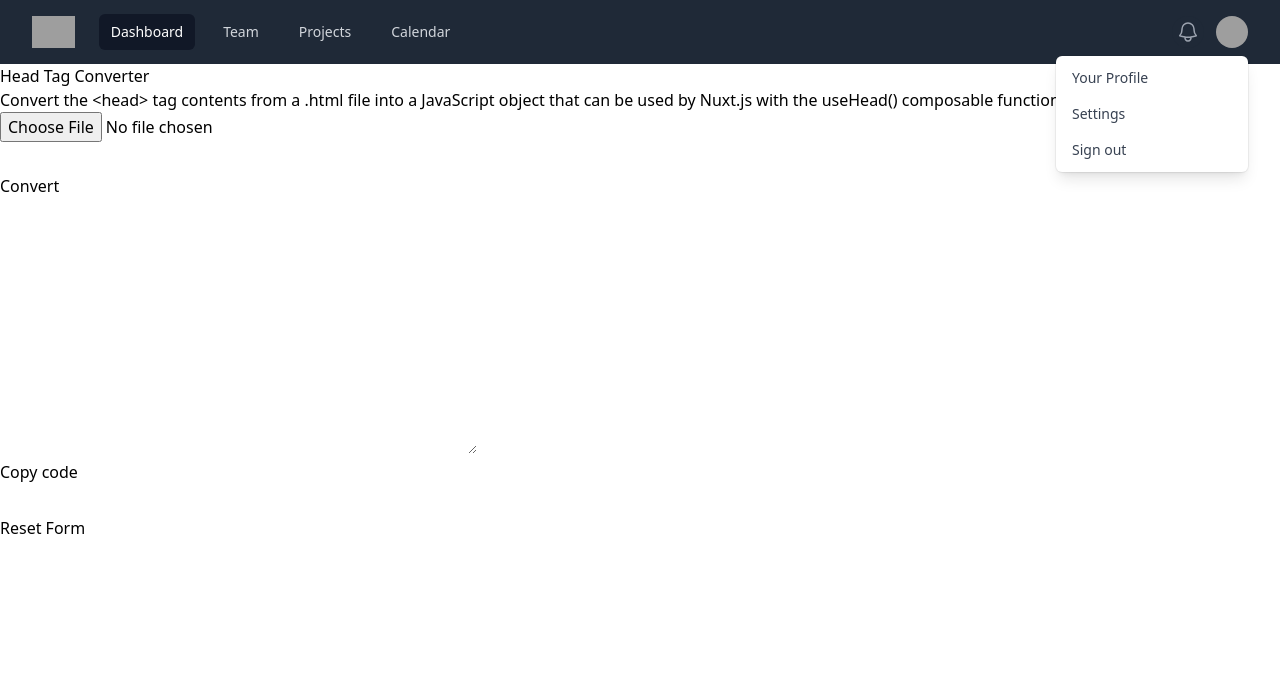
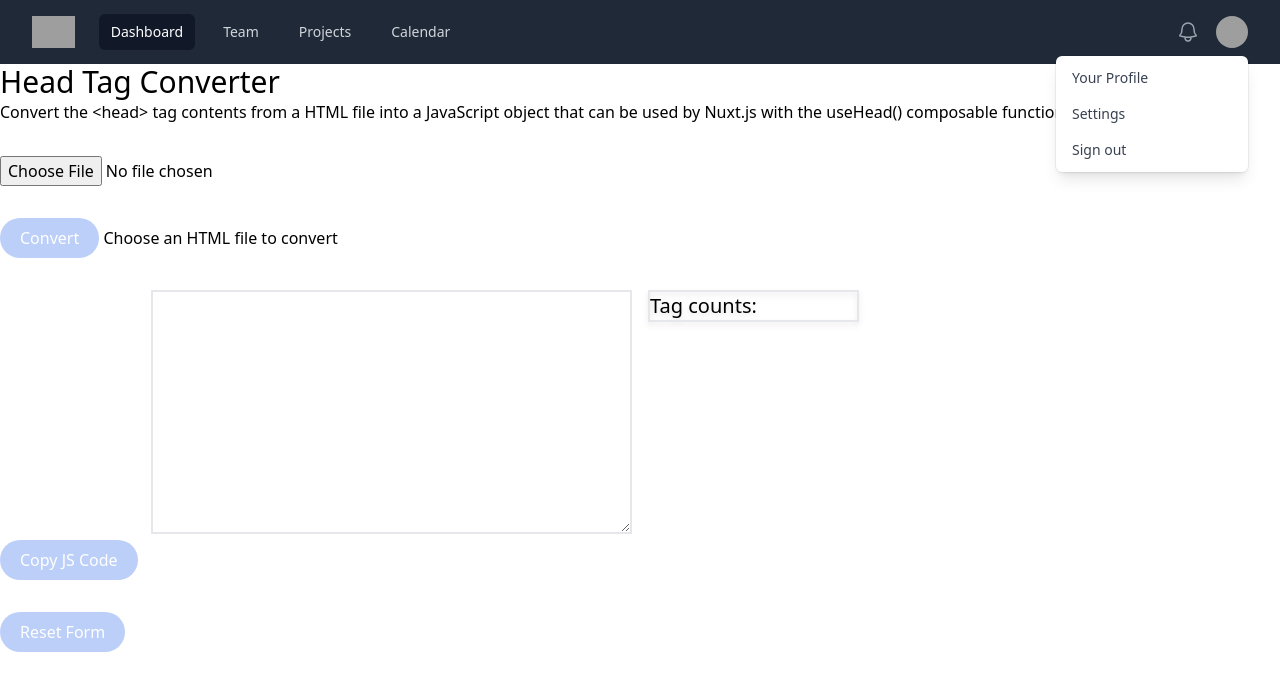
Before and after one commit to wforbes/nuxtjs-practice, a Nuxt app: page /head-tag-converter in a window 1280 px wide. Shown: the top 690 px of the page. Built offline with nearby package versions, Linux system fonts and the light colour scheme; grey boxes are pictures that could not be loaded.

Commit message:
add some tailwind styles to head-tag-converter

```diff
--- a/pages/head-tag-converter.vue
+++ b/pages/head-tag-converter.vue
@@ -1,8 +1,8 @@
 <template>
 	<div id="head-tag-converter">
-		<h1>Head Tag Converter</h1>
+		<h1 class="text-3xl">Head Tag Converter</h1>
 		<p>
-			Convert the &lt;head&gt; tag contents from a .html file into
+			Convert the &lt;head&gt; tag contents from a HTML file into
 			a JavaScript object that can be used by Nuxt.js with the
 			<a
 				href="https://v3.nuxtjs.org/getting-started/seo-meta#composable-usehead"
@@ -11,24 +11,43 @@
 				useHead() composable function
 			</a>.
 		</p>
-		<div style="margin-bottom:2em;">
+		<div class="my-8">
 			<input type="file" accept=".html" @change="onFileChange" />
 		</div>
-		<div style="margin-bottom: 1em">
-			<button @click="convertMarkup" :disabled="files.length === 0">Convert</button>
+		<div class="mb-8">
+			<!--<button @click="convertMarkup" :disabled="files.length === 0">Convert</button>-->
+			<!--<input
+				type="button"
+				value="Convert"
+				@click="convertMarkup"
+				:disabled="files.length === 0"
+				class="inline-block px-5 py-2 mx-auto text-white bg-blue-600 rounded-full hover:bg-blue-700 md:mx-0 disabled:opacity-30"
+			/>-->
+			<TWButton value="Convert" :disabled="files.length === 0" @click="convertMarkup" />
 			<span v-if="files.length === 1">
 				Ready to convert: <strong>{{ files[0].name }}</strong>
 			</span>
+			<span v-else>
+				Choose an HTML file to convert
+			</span>
+		</div>
+		<div class="columns-2">
+			<div class="text-right">
+				<textarea ref="outputArea" cols="50" rows="10" class="border-2">{{ output }}</textarea>
+			</div>
+			<div class="drop-shadow-md round border-2 w-1/3 min-h-full">
+				<h3 class="text-xl">Tag counts: <span v-if="convertInfo.length === 0"></span></h3>
+				<div v-html="convertInfo" ></div>
+			</div>
 		</div>
 		<div>
-			<textarea ref="outputArea" cols="50" rows="10">{{ output }}</textarea>
-		</div>
-		<div>
-			<button ref="copyBtn" @click="copyOutput">Copy code</button>
+			<!-- <button ref="copyBtn" @click="copyOutput">Copy code</button> -->
+			<TWButton value="Copy JS Code" :disabled="output.length === 0" @click="copyOutput" />
 			<span v-if="showCopyNotify">Text was copied!</span>
 		</div>
 		<div style="margin-top: 2em">
-			<button @click="reset" :disabled="output.length === 0">Reset Form</button>
+			<!-- <button @click="reset" :disabled="output.length === 0">Reset Form</button> -->
+			<TWButton value="Reset Form" :disabled="output.length === 0" @click="reset" />
 		</div>
 	</div>
 </template>
@@ -41,7 +60,17 @@ export default {
 			output: "",
 			files: [],
 			markupString: [],
-			showCopyNotify: false
+			showCopyNotify: false,
+			convertInfo: "",
+			tagCount: {
+				title: false,
+				style: false,
+				base: false,
+				link: 0,
+				meta: 0,
+				script: 0,
+				noscript: 0
+			},
 		}
 	},
 	methods: {
@@ -72,6 +101,12 @@ export default {
 			//console.log(headTagObj);
 
 			this.addOutput(JSON.stringify(headTagObj));
+
+			for (let prop in this.tagCount) {
+				this.convertInfo += prop + ": " + this.tagCount[prop] + "<br />"
+			}
+
+
 		},
 		parseMarkup(headTag) {
 			return new Promise((resolve) => {
@@ -80,6 +115,7 @@ export default {
 
 					let tagName = child.tagName.toLowerCase();
 					//console.log(tagName);
+					this.addTagToCount(tagName);
 
 					if (child.attributes.length == 0) {
 						headTagObj[tagName] = child.textContent;
@@ -100,6 +136,15 @@ export default {
 				resolve(headTagObj);
 			});
 		},
+		addTagToCount(tagName) {
+			if (!Object.keys(this.tagCount).includes(tagName.toLowerCase())) return;
+
+			if (typeof this.tagCount[tagName] === "boolean") {
+				this.tagCount[tagName] = true;
+			} else if (typeof this.tagCount[tagName] === "number") {
+				this.tagCount[tagName]++;
+			}
+		},
 		addOutput(s) {
 			this.output += s+"\n"
 		},
@@ -108,6 +153,7 @@ export default {
 			this.files = [];
 			this.markupString = [];
 			this.showCopyNotify = false;
+			this.convertInfo = "";
 		},
 		copyOutput() {
 			const outputEl = this.$refs.outputArea;
```
